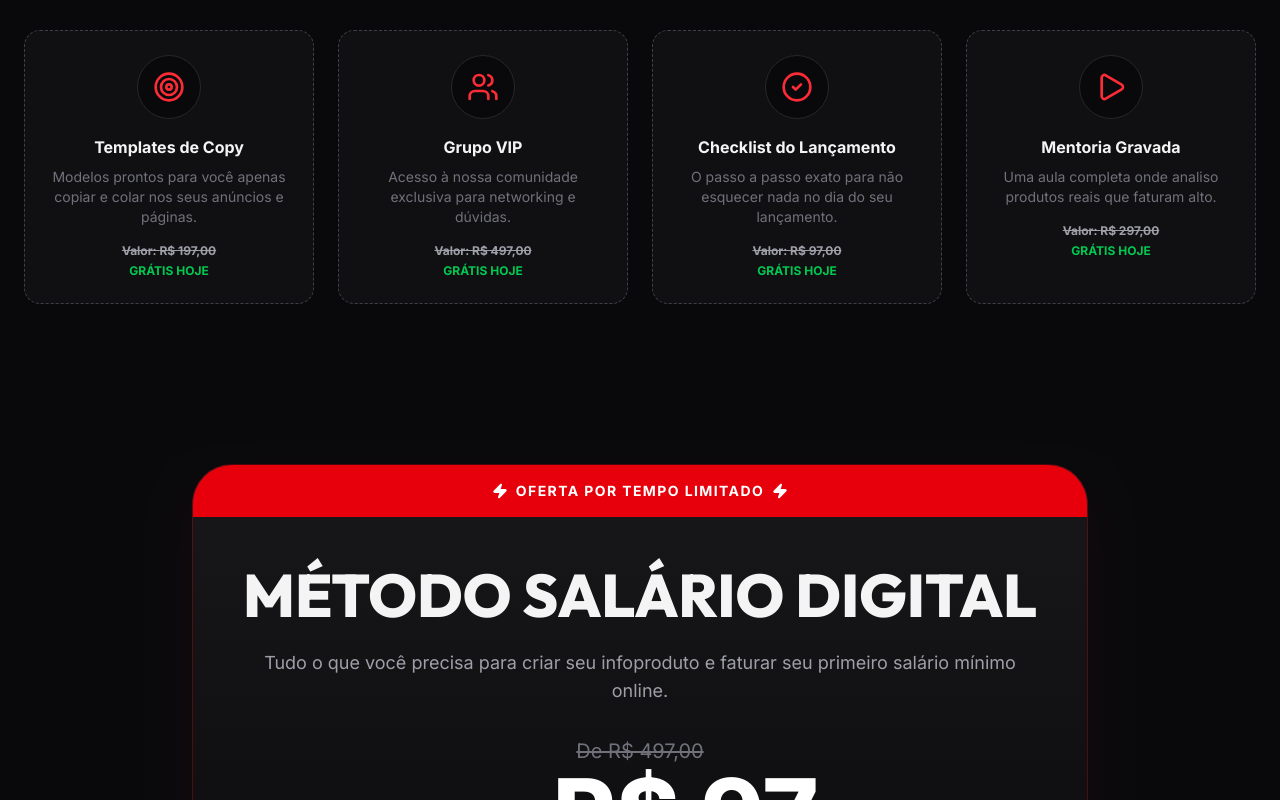
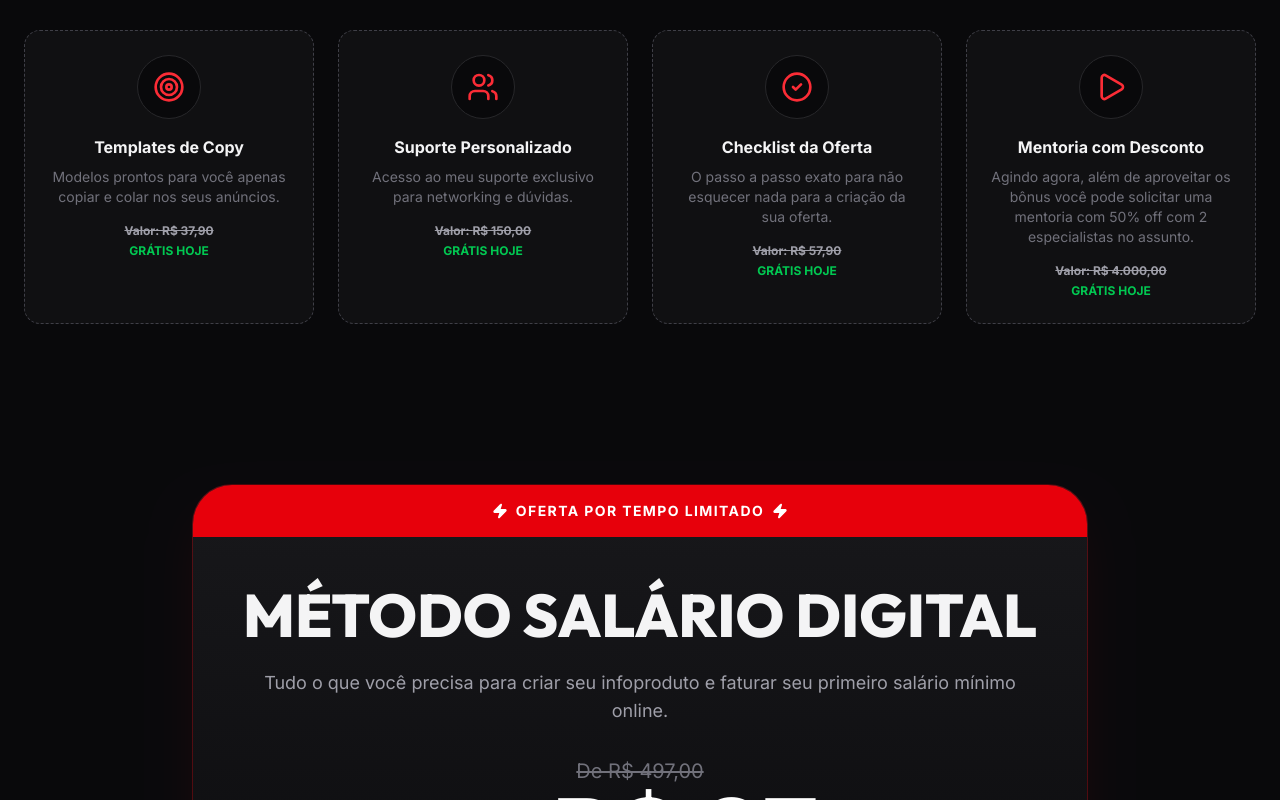
Before and after one commit to camposads-dot/teste-curso, a React (Vite) app: page / in a window 1280 px wide. Shown: the part 3060-3860 px from the top of the page. Built offline with nearby package versions, Linux system fonts and the light colour scheme.

Commit message:
Atualizei foto e texto

```diff
--- a/src/App.tsx
+++ b/src/App.tsx
@@ -9,6 +9,7 @@ import provasocial from './assets/provasocial.jpg'
 import provaviva from './assets/provaviva.jpg'
 import fotopagina from './assets/fotopagina.jpg'
 import resultado from './assets/resultado.jpg'
+import apresentação from './assets/apresentação.jpg'
 
 import {
   CheckCircle2,
@@ -239,26 +240,26 @@ export default function App() {
           {[
             {
               title: "Templates de Copy",
-              desc: "Modelos prontos para você apenas copiar e colar nos seus anúncios e páginas.",
-              value: "R$ 197,00",
+              desc: "Modelos prontos para você apenas copiar e colar nos seus anúncios.",
+              value: "R$ 37,90",
               icon: <Target className="w-8 h-8 text-red-500" />
             },
             {
-              title: "Grupo VIP",
-              desc: "Acesso à nossa comunidade exclusiva para networking e dúvidas.",
-              value: "R$ 497,00",
+              title: "Suporte Personalizado",
+              desc: "Acesso ao meu suporte exclusivo para networking e dúvidas.",
+              value: "R$ 150,00",
               icon: <Users className="w-8 h-8 text-red-500" />
             },
             {
-              title: "Checklist do Lançamento",
-              desc: "O passo a passo exato para não esquecer nada no dia do seu lançamento.",
-              value: "R$ 97,00",
+              title: "Checklist da Oferta",
+              desc: "O passo a passo exato para não esquecer nada para a criação da sua oferta.",
+              value: "R$ 57,90",
               icon: <CheckCircle2 className="w-8 h-8 text-red-500" />
             },
             {
-              title: "Mentoria Gravada",
-              desc: "Uma aula completa onde analiso produtos reais que faturam alto.",
-              value: "R$ 297,00",
+              title: "Mentoria com Desconto",
+              desc: "Agindo agora, além de aproveitar os bônus você pode solicitar uma mentoria com 50% off com 2 especialistas no assunto.",
+              value: "R$ 4.000,00",
               icon: <Play className="w-8 h-8 text-red-500" />
             }
           ].map((bonus, i) => (
@@ -332,11 +333,11 @@ export default function App() {
           <div className="space-y-2">
             <FAQItem
               question="Preciso ter um computador?"
-              answer="Não! O método foi desenvolvido para que você consiga fazer tudo apenas pelo seu celular, desde a criação até as vendas."
+              answer="Não! O método foi desenvolvido para que você consiga fazer tudo apenas pelo seu celular, desde a criação até as vendas, mas ter um computador vai facilitar na hora de criar as ofertas."
             />
             <FAQItem
               question="Quanto tempo demora para ter resultados?"
-              answer="Isso depende da sua dedicação. Temos alunos que fizeram a primeira venda em menos de 48 horas, enquanto outros levam uma semana. O importante é aplicar o método."
+              answer="Isso depende da sua dedicação. Eu já fiz venda em menos de 48 horas, mas também levei 30 dias para estruturar a primeira oferta. O importante é aplicar o método."
             />
             <FAQItem
               question="Eu não tenho nenhum conhecimento, serve para mim?"
@@ -360,23 +361,23 @@ export default function App() {
               Depois de anos quebrando a cabeça no mercado digital e falhando miseravelmente, eu finalmente descobri o código para criar produtos que vendem todos os dias.
             </p>
             <p className="text-zinc-400 mb-8 leading-relaxed text-sm sm:text-base">
-              Hoje, minha missão é ajudar pessoas comuns a saírem da corrida dos ratos e conquistarem a liberdade financeira que o digital proporciona. Já ajudei mais de 5.000 alunos a iniciarem seus próprios negócios online.
+              Hoje, minha missão é ajudar pessoas comuns, principalmente estudantes que precisam de tempo para estudar a saírem da corrida dos ratos e conquistarem a liberdade financeira que o digital proporciona. Já fiz +100 alunos com a venda de material para estudante.
             </p>
             <div className="flex items-center justify-center md:justify-start gap-6">
               <div>
-                <p className="text-3xl font-black text-white">5k+</p>
+                <p className="text-3xl font-black text-white">100+</p>
                 <p className="text-xs text-zinc-500 uppercase">Alunos</p>
               </div>
               <div className="w-px h-10 bg-zinc-800" />
               <div>
-                <p className="text-3xl font-black text-white">R$ 1M+</p>
+                <p className="text-3xl font-black text-white">R$ 10K+</p>
                 <p className="text-xs text-zinc-500 uppercase">Faturados</p>
               </div>
             </div>
           </div>
           <div className="order-1 md:order-2">
             <img
-              src="https://picsum.photos/seed/mentor/600/600"
+              src={apresentação}
               alt="Mentor"
               className="rounded-3xl border border-zinc-800 shadow-2xl grayscale hover:grayscale-0 transition-all duration-500"
               referrerPolicy="no-referrer"
```
Also changed, not shown: src/assets/apresentação.jpg (added).
